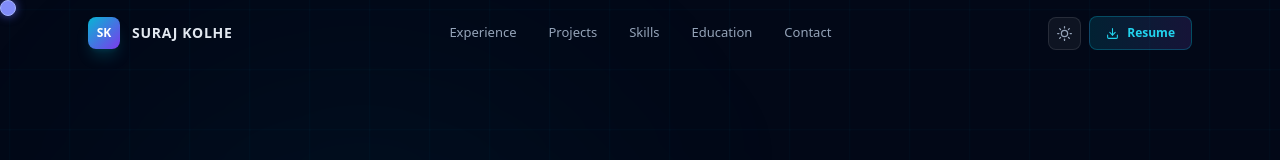
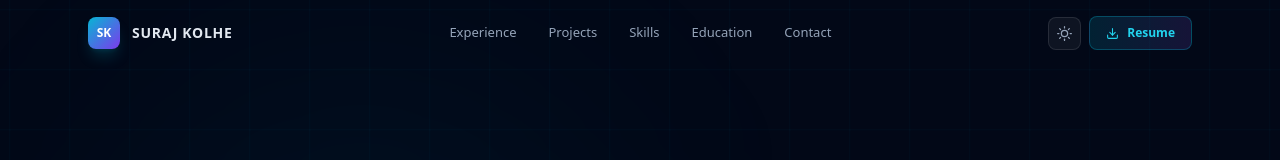
Before and after one commit to kolhesuraj/portfolio, a React (Vite) app: page / in a window 1280 px wide. Shown: the top 160 px of the page. Built offline with nearby package versions, Linux system fonts and the light colour scheme.

Commit message:
removed animator cursor

```diff
--- a/src/pages/portfolio/index.tsx
+++ b/src/pages/portfolio/index.tsx
@@ -11,7 +11,6 @@ import {
 } from "react-icons/fi";
 
 import { calculateExperience } from "@/utils/date";
-import AnimatedCursor from "@/components/ui/animatedCursor";
 
 import ExperienceCard from "./components/experience-card";
 import ProjectCard from "./components/project-cards";
@@ -152,8 +151,6 @@ export default function PortFolio() {
 
   return (
     <div className="min-h-screen page-bg text-slate-900 dark:text-slate-100 antialiased overflow-x-hidden transition-colors duration-300">
-      <AnimatedCursor />
-
       {/* ── Animated background – light mode ── */}
       <div className="fixed inset-0 pointer-events-none z-0 dark:hidden">
         <div className="absolute inset-0 cyber-grid-light" />
```
